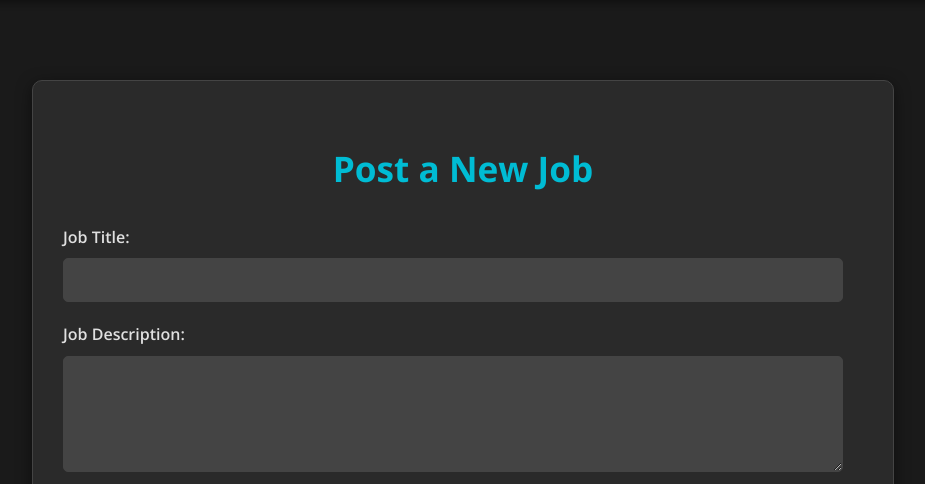
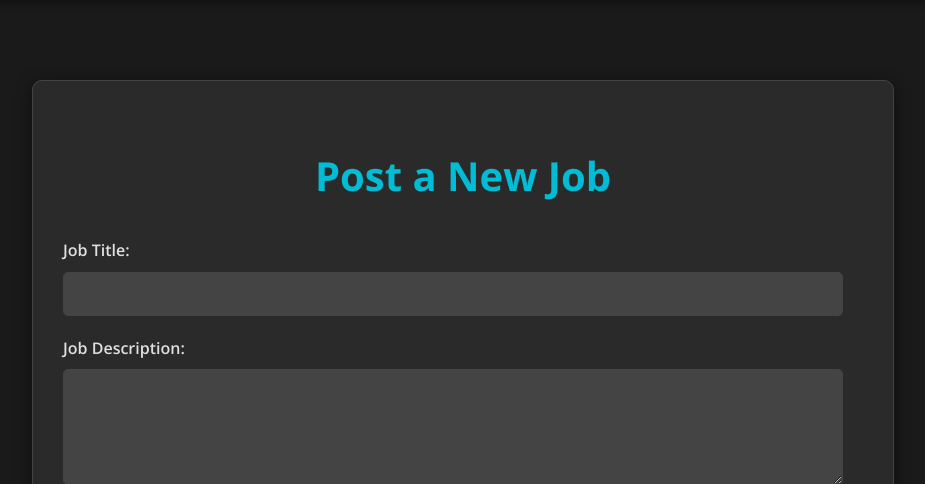
Before and after one commit to DevanshBoora/Recruit, a Flask app: page /post_job.html in a window 1280 px wide. Shown: the part 77-561 px from the top of the page, without its empty margins (177-1102 px from the left). Run offline with Flask 3, Linux system fonts and the light colour scheme.

Commit message:
delete-fix

```diff
--- a/templates/job_form.html
+++ b/templates/job_form.html
@@ -9,8 +9,8 @@
     }
     .form-card h2 {
       text-align: center;
-      margin-bottom: 28px;
-      font-size: 2.2rem;
+      margin-bottom: 30px;
+      font-size: 2.5rem;
       color: var(--accent-color);
     }
     /* Specific styles for form fields (already in base.html) can be tweaked here if needed */
```
